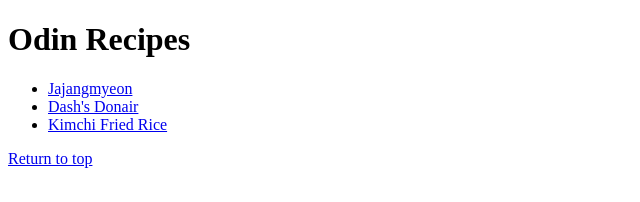
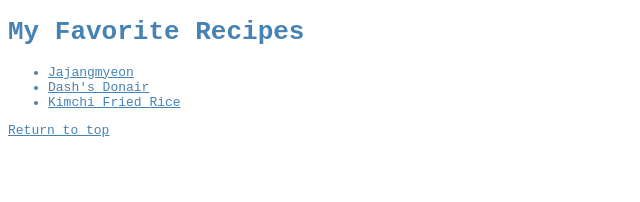
Before and after one commit to charlescyso/odin-recipes, a plain HTML site: page index.html in a window 1280 px wide. Shown: the whole page, without its empty margins (0-640 px from the left). Drawn offline with Linux system fonts and the light colour scheme.

Commit message:
I forget lol

```diff
--- a/index.html
+++ b/index.html
@@ -1,18 +1,19 @@
 <!DOCTYPE html>
 <html lang="en">
 <head>
+    <link rel="stylesheet" href="styles.css">
     <meta charset="UTF-8">
     <meta http-equiv="X-UA-Compatible" content="IE=edge">
     <meta name="viewport" content="width=device-width, initial-scale=1.0">
-    <title>Project: Recipes</title>
+    <title>My Favorite Recipes</title>
 </head>
 <body>
-    <h1 id="header">Odin Recipes</h1>
+    <h1 id="header">My Favorite Recipes</h1>
     <ul>
-        <li><a href="./recipes/jajangmyeon.html">Jajangmyeon</a></li>
-        <li><a href="./recipes/donair.html">Dash's Donair</a></li>
-        <li><a href="./recipes/kimchi-fried-rice.html">Kimchi Fried Rice</a></li>
+        <li><a class="food" id="jajangmyeon" href="./recipes/jajangmyeon.html">Jajangmyeon</a></li>
+        <li><a class="food" id="donair" href="./recipes/donair.html">Dash's Donair</a></li>
+        <li><a class="food" id="kimchi-fried-rice" href="./recipes/kimchi-fried-rice.html">Kimchi Fried Rice</a></li>
     </ul>
-    <a href="#header">Return to top</a>
+    <a id="footer" href="#header">Return to top</a>
 </body>
 </html>
--- /dev/null
+++ b/recipes/styles.css
@@ -0,0 +1,12 @@
+* {
+    color: steelblue;
+    font-family: monospace;
+}
+
+a {
+    transition: color 0.1s;
+}
+
+a:hover {
+    color:orange;
+}
--- /dev/null
+++ b/styles.css
@@ -0,0 +1,12 @@
+* {
+    color: steelblue;
+    font-family: monospace;
+}
+
+.food {
+    transition: color 0.1s;
+}
+
+.food:hover {
+    color:orange;
+}
```
Also changed, not shown: recipes/donair.html (+12 -0 lines), recipes/jajangmyeon.html (+12 -0 lines), recipes/kimchi-fried-rice.html (+12 -0 lines), 2 other files.
